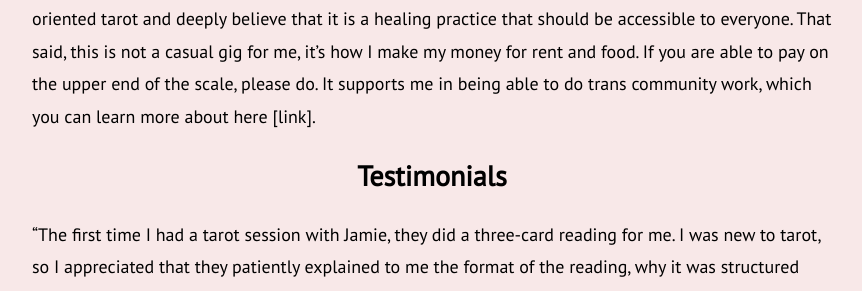
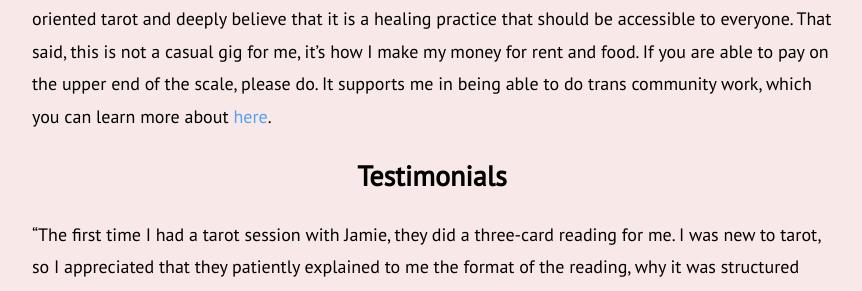
Before and after one commit to jamiebeckenstein/home, a Jekyll site: the page built from tarot.md, in a window 1280 px wide and 900 px high, scrolled down 2203 px. Shown: the part 285-576 px from the top of the window, without its empty margins (208-1070 px from the left). Built offline with Jekyll 4.4.1, drawn with Linux system fonts in a browser that asks for light colours; some of the changed text lies outside the part shown.

Commit message:
add links

```diff
--- a/tarot.md
+++ b/tarot.md
@@ -15,7 +15,7 @@ Questions can be almost anything, but work best if they’re seeking a new way t
 
 I do not do predictive readings, i.e. readings that tell you what will or won’t happen in the future. I also don’t read about how other people feel about you (i.e. I won’t read about if someone has a crush on you, but I would read about how you might engage with your feelings about the potential of their crush on you).
 
-When you email your question, please note what services you’d like and how much you’ll be paying for them [link to pricing section]. You can send payment via PayPal (jamiebeckenstein@gmail.com) or Venmo [handle]. I will send a written reading within a week of receiving payment, or respond within 48 hours to start the process of setting a date and time to meet for an in-person reading.
+When you email your question, please note what services you’d like and [how much you’ll be paying for them](#pricing) You can send payment via PayPal (jamiebeckenstein@gmail.com) or Venmo [@james0ctober]. I will send a written reading within a week of receiving payment, or respond within 48 hours to start the process of setting a date and time to meet for an in-person reading.
 
 It is important to note that I am not a trained mental health professional.
 
@@ -40,7 +40,7 @@ ANNOTATED PLAYLIST: The playlist above including annotations on why each song wa
 
 *I do not have a home base until June 1, 2019, and will be all over the US-- please email to see if/ when I will be in your area.
 
-## Pricing
+## Pricing ##
 
 WRITTEN, IN PERSON, AND VIDEO READINGS: Sliding scale, $30*-$90.
 
@@ -52,7 +52,7 @@ ANNOTATED PLAYLIST: Sliding scale, $20*-$40
 
 *If the low end of the sliding scale is not possible, please be in touch anyway! We can work by barter (I am particularly interested in trading for Spanish lessons or ASL lessons, but am very open to other ideas).
 
-A NOTE ON THE SLIDING SCALE: I offer readings on a sliding scale because I practice a community-oriented tarot and deeply believe that it is a healing practice that should be accessible to everyone. That said, this is not a casual gig for me, it’s how I make my money for rent and food. If you are able to pay on the upper end of the scale, please do. It supports me in being able to do trans community work, which you can learn more about here [link].
+A NOTE ON THE SLIDING SCALE: I offer readings on a sliding scale because I practice a community-oriented tarot and deeply believe that it is a healing practice that should be accessible to everyone. That said, this is not a casual gig for me, it’s how I make my money for rent and food. If you are able to pay on the upper end of the scale, please do. It supports me in being able to do trans community work, which you can learn more about [here](https://transembassy.com).
 
 ## Testimonials
 
```
Also changed, not shown: _layouts/default.html (+9 -0 lines), oral-history.md (+2 -2 lines), sensitivity.md (line endings or trailing spaces).
